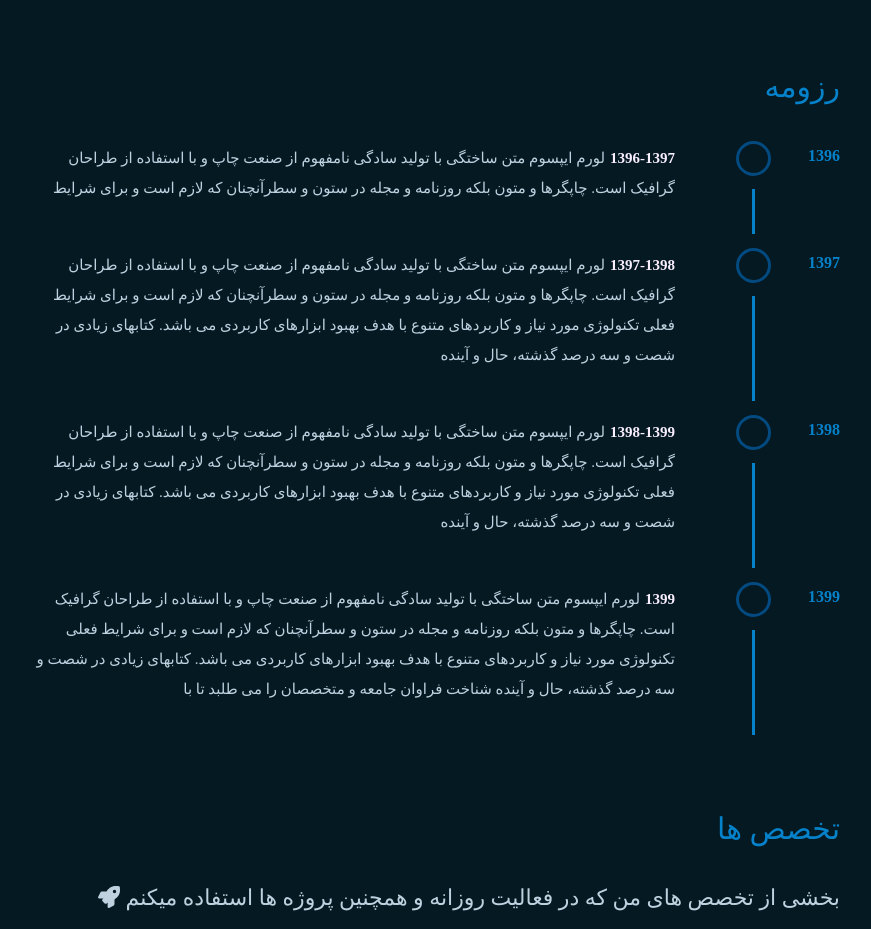
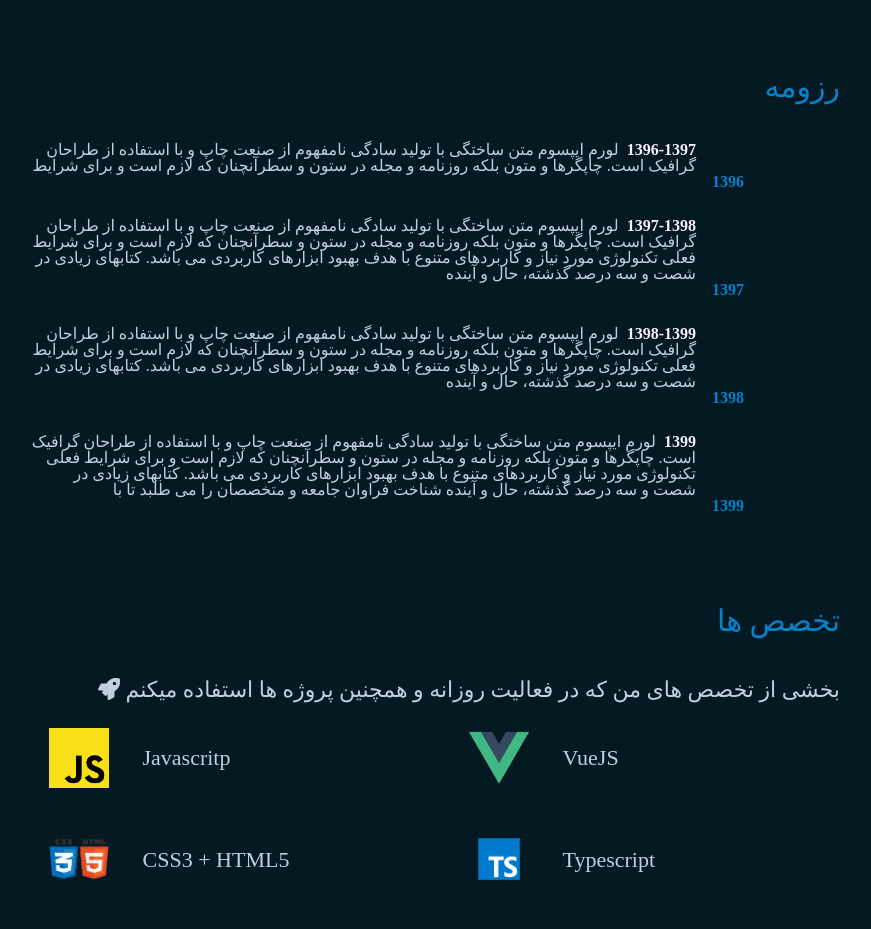
Before and after one commit to sharifiniaa/website, a Next.js app: page / in a window 1280 px wide. Shown: the part 2860-3789 px from the top of the page, without its empty margins (15-886 px from the left). Built offline with nearby package versions, Linux system fonts and the light colour scheme; a web font is replaced by a local one.

Commit message:
Feature/timeline (#16)
* feat:edit classes in timeline css and add styles to style scoped jsx

* little change

```diff
--- a/assets/styles/sass/components/Elements/Timeline/_index.scss
+++ b/assets/styles/sass/components/Elements/Timeline/_index.scss
@@ -1,94 +1,94 @@
-.timeline {
-  margin: 0;
-  padding: 0 55px 0 0;
-  &__item {
-    margin: 0 60px 42px 0;
-    position: relative;
-    padding-top: 5px;
-    list-style: none;
-    transition: 250ms;
+// .timeline {
+//   margin: 0;
+//   padding: 0 55px 0 0;
+//   &__item {
+//     margin: 0 60px 42px 0;
+//     position: relative;
+//     padding-top: 5px;
+//     list-style: none;
+//     transition: 250ms;
 
-    &:hover {
-      .timeline__item--circle {
-        background-color: red;
-        &:after {
-          opacity: 1;
-        }
-      }
-      .timeline__item--date {
-        transform: translateX(10px);
-      }
-    }
+//     &:hover {
+//       .timeline__item--circle {
+//         background-color: red;
+//         &:after {
+//           opacity: 1;
+//         }
+//       }
+//       .timeline__item--date {
+//         transform: translateX(10px);
+//       }
+//     }
 
-    &:before {
-      content: "";
-      width: 3px;
-      height: calc(100% - 20px);
-      position: absolute;
-      background-color: map-get($colors, "blue");
-      right: -30px;
-      top: 51px;
-    }
+//     &:before {
+//       content: "";
+//       width: 3px;
+//       height: calc(100% - 20px);
+//       position: absolute;
+//       background-color: map-get($colors, "blue");
+//       right: -30px;
+//       top: 51px;
+//     }
 
-    &--circle {
-      position: absolute;
-      top: 0;
-      right: -30px;
+//     &--circle {
+//       position: absolute;
+//       top: 0;
+//       right: -30px;
 
-      &:before {
-        content: "";
-        display: block;
-        width: 35px;
-        height: 35px;
-        border-radius: 90%;
-        border: 3px solid map-get($colors, "dark-blue");
-        position: absolute;
-        right: -16px;
-        top: 3px;
-        z-index: 1;
-        transition: 300ms;
-      }
+//       &:before {
+//         content: "";
+//         display: block;
+//         width: 35px;
+//         height: 35px;
+//         border-radius: 90%;
+//         border: 3px solid map-get($colors, "dark-blue");
+//         position: absolute;
+//         right: -16px;
+//         top: 3px;
+//         z-index: 1;
+//         transition: 300ms;
+//       }
 
-      &:after {
-        content: "";
-        position: absolute;
-        width: 19px;
-        height: 19px;
-        right: -8px;
-        top: 11px;
-        border-radius: 90%;
-        background-color: map-get($colors, "dark-blue");
-        opacity: 0;
-        transition: opacity 300ms;
-      }
-    }
+//       &:after {
+//         content: "";
+//         position: absolute;
+//         width: 19px;
+//         height: 19px;
+//         right: -8px;
+//         top: 11px;
+//         border-radius: 90%;
+//         background-color: map-get($colors, "dark-blue");
+//         opacity: 0;
+//         transition: opacity 300ms;
+//       }
+//     }
 
-    &--content {
-      line-height: 160%;
-      text-align: right;
-      margin-right: 50px;
+//     &--content {
+//       line-height: 160%;
+//       text-align: right;
+//       margin-right: 50px;
 
-      &__text {
-        color: map-get($colors, "light-blue");
-        font-size: 15px;
-        line-height: 30px;
-        font-weight: 400;
+//       &__text {
+//         color: map-get($colors, "light-blue");
+//         font-size: 15px;
+//         line-height: 30px;
+//         font-weight: 400;
 
-        &--time{
-            padding-left: 5px;
-            color: map-get($colors, "pink");
-            font-weight: bold;
-        }
-      }
-    }
+//         &--time{
+//             padding-left: 5px;
+//             color: map-get($colors, "pink");
+//             font-weight: bold;
+//         }
+//       }
+//     }
 
-    &--date {
-      position: absolute;
-      right: -115px;
-      top: 10px;
-      transition: 300ms;
-      color: map-get($colors, "blue");
-      font-weight: 700;
-    }
-  }
-}
+//     &--date {
+//       position: absolute;
+//       right: -115px;
+//       top: 10px;
+//       transition: 300ms;
+//       color: map-get($colors, "blue");
+//       font-weight: 700;
+//     }
+//   }
+// }
--- a/assets/styles/sass/components/Elements/_index.scss
+++ b/assets/styles/sass/components/Elements/_index.scss
@@ -1,3 +1,3 @@
-@import "./Buttons/_index.scss";
-@import "./Timeline/_index.scss";
-@import "./Forms/_index.scss";
+// @import "./Buttons/_index.scss";
+// @import "./Timeline/_index.scss";
+// @import "./Forms/_index.scss";
--- a/components/TimeLine/Timeline_item.js
+++ b/components/TimeLine/Timeline_item.js
@@ -2,16 +2,94 @@ import React from "react";
 
 const Timeline_item = ({ data }) => {
   return (
-    <li className="timeline__item">
-      <span className="timeline__item--circle" />
-      <div className="timeline__item--content">
-        <p className="timeline__item--content__text">
-          <b className="timeline__item--content__text--time">{data.time_ago}</b>
-          {data.text}
-        </p>
-      </div>
-      <div className="timeline__item--date">{data.date}</div>
-    </li>
+    <div>
+      <li className="timeline-item m-0 mr-5 mb-4 pt-1">
+        <span className="item-circle " />
+        <div className="item-content mr-5 ">
+          <p className="content-text color-light-blue text-5 font-weight-400 ">
+            <b className="text-time pl-2 color-pink font-weight-bold">
+              {data.time_ago}
+            </b>
+            {data.text}
+          </p>
+        </div>
+        <div className="timeline-date color-blue font-weight-700">
+          {data.date}
+        </div>
+      </li>
+      <style scoped jsx>
+        {`
+          .timeline-item {
+            position: relative;
+            list-style: none;
+            transition: 250ms;
+            &:hover {
+              .item-circle {
+                background-color: red;
+                &:after {
+                  opacity: 1;
+                }
+              }
+              .timeline-date {
+                transform: translateX(10px);
+              }
+            }
+            &:before {
+              content: "";
+              width: 3px;
+              height: calc(100% - 35px);
+              position: absolute;
+              background-color: #0582ca;
+              right: -30px;
+              top: 51px;
+            }
+          }
+          .item-circle {
+            position: absolute;
+            top: 0;
+            right: -30px;
+            &:before {
+              content: "";
+              display: block;
+              width: 35px;
+              height: 35px;
+              border-radius: 90%;
+              border: 3px solid #024a80;
+              position: absolute;
+              right: -16px;
+              top: 3px;
+              z-index: 1;
+              transition: 300ms;
+            }
+            &:after {
+              content: "";
+              position: absolute;
+              width: 19px;
+              height: 19px;
+              right: -8px;
+              top: 11px;
+              border-radius: 90%;
+              background-color: #024a80;
+              opacity: 0;
+              transition: opacity 300ms;
+            }
+          }
+          .item-content {
+            line-height: 160%;
+            text-align: right;
+          }
+          .content-text {
+            line-height: 30px;
+          }
+          .timeline-date {
+            position: absolute;
+            right: -95px;
+            top: 10px;
+            transition: 300ms;
+          }
+        `}
+      </style>
+    </div>
   );
 };
 
--- a/components/TimeLine/index.js
+++ b/components/TimeLine/index.js
@@ -4,7 +4,7 @@ import { resume } from '../../mock';
 
 const index = () => {
   return (
-    <ul className="timeline">
+    <ul className="timeline m-0 p-0 pr-5">
       {resume.map((item, i) => <Timeline_item data={item} key={i} />)}
     </ul>
   );
```
